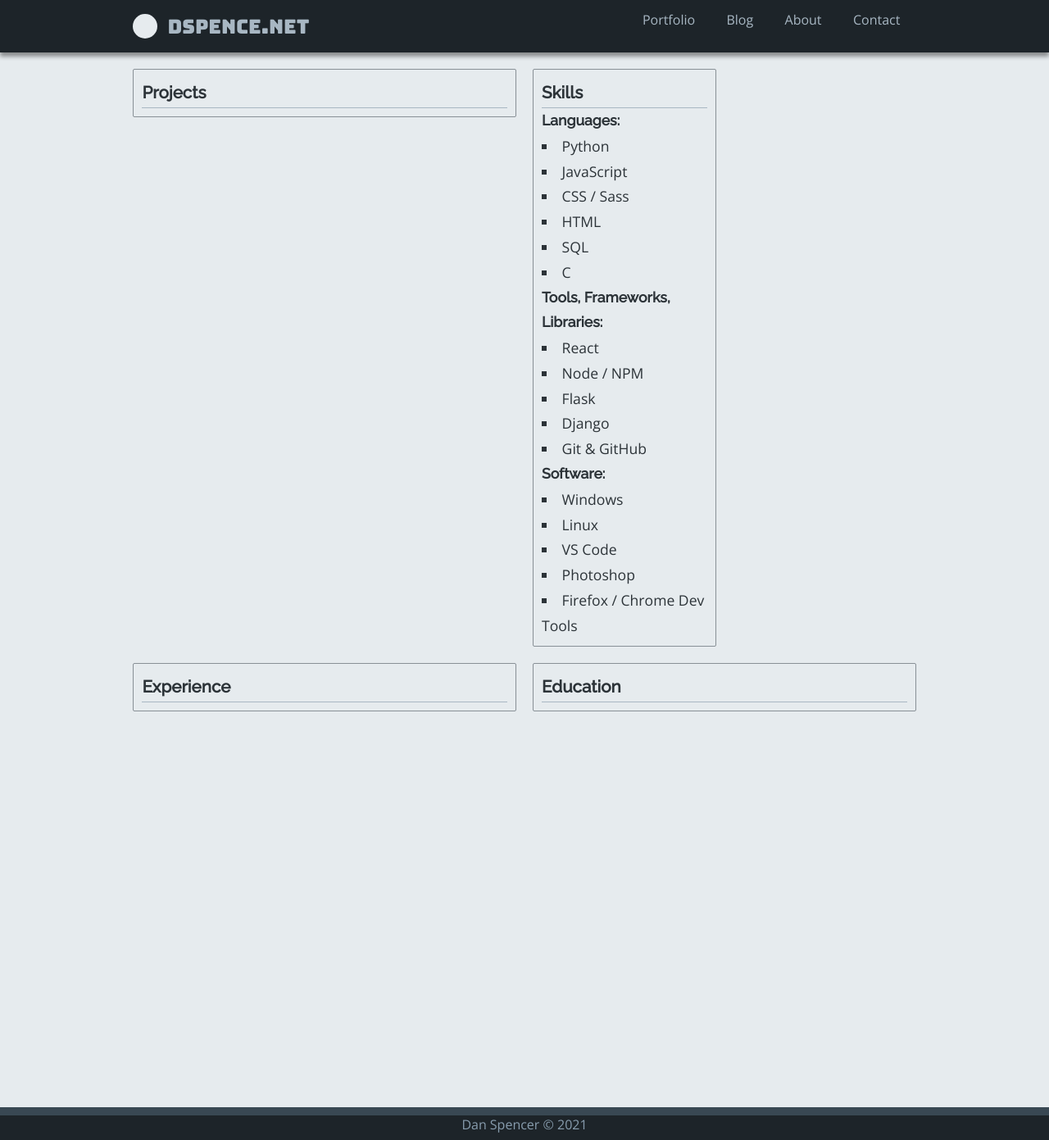
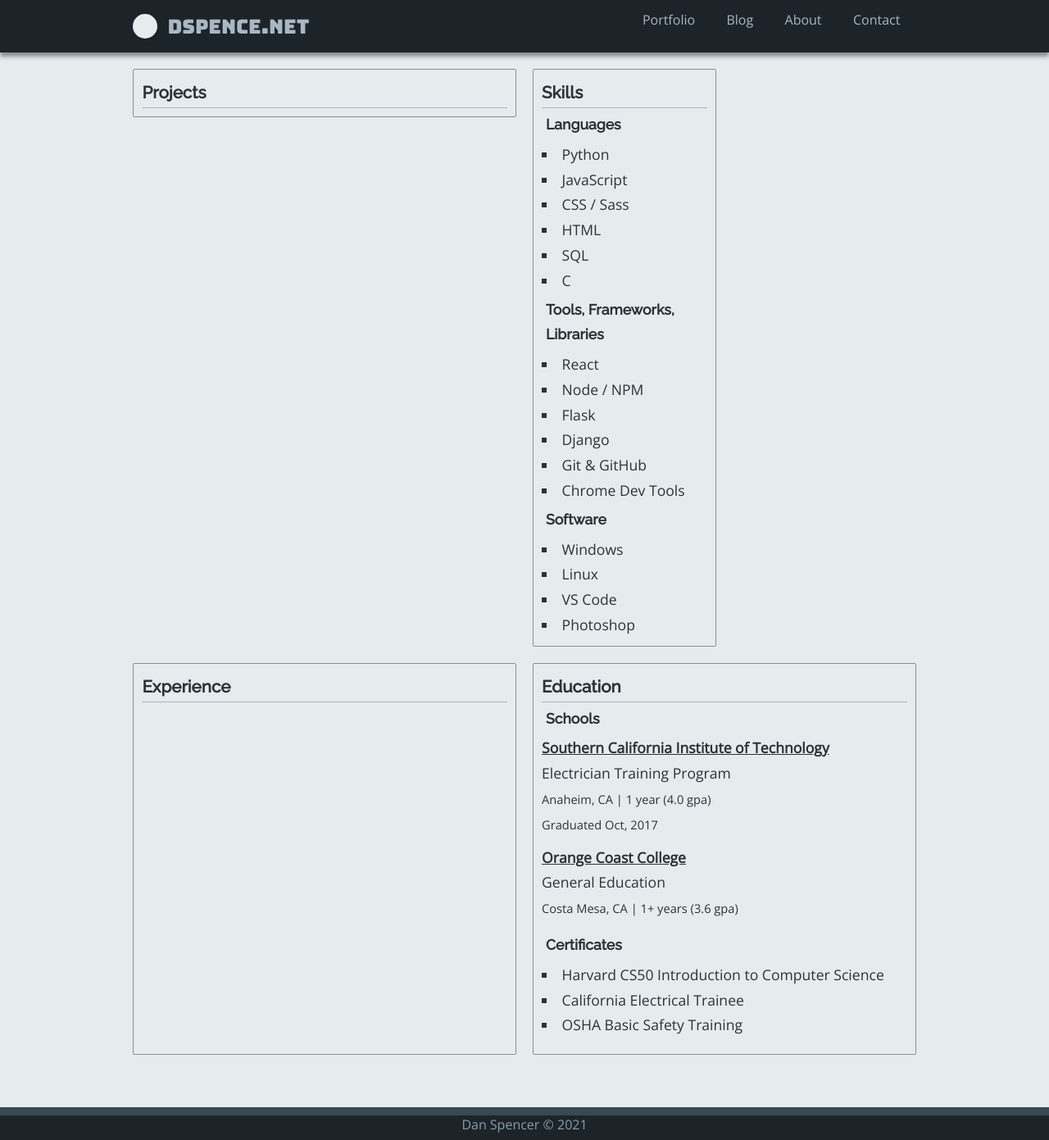
Before and after one commit to daspe/d-spence.github.io, a Jekyll site: the page built from _pages/portfolio.html, in a window 1280 px wide and 1391 px high. Shown: the whole window at 82% size. Built offline with Jekyll 4.4.1, drawn with Linux system fonts in a browser that asks for light colours.

Commit message:
Added more info to portfolio.

```diff
--- a/_data/education.yml
+++ b/_data/education.yml
@@ -4,7 +4,7 @@ schools:
     location: "Anaheim, CA"
     subject: "Electrician Training Program"
     duration: "1 year"
-    graduation: "Oct 2017"
+    graduation: "Oct, 2017"
     gpa: 4.0
   - name: "Orange Coast College"
     location: "Costa Mesa, CA"
@@ -13,6 +13,6 @@ schools:
     graduation: null
     gpa: 3.6
 certificates:
+  - "Harvard CS50 Introduction to Computer Science"
   - "California Electrical Trainee"
-  - "Refinery Safety Overview"
   - "OSHA Basic Safety Training"
--- a/_data/skills.yml
+++ b/_data/skills.yml
@@ -14,10 +14,10 @@
     - name: Flask
     - name: Django
     - name: Git & GitHub
+    - name: Chrome Dev Tools
 - category: Software
   skills:
     - name: Windows
     - name: Linux
     - name: VS Code
     - name: Photoshop
-    - name: Firefox / Chrome Dev Tools
--- a/_pages/portfolio.html
+++ b/_pages/portfolio.html
@@ -12,7 +12,7 @@ permalink: /portfolio
     <div class="pf-container pf-skills">
       <h3 class="pf-heading">Skills</h4>
         {% for item in site.data.skills %}
-          <h4>{{item.category}}:</h5>
+          <h4 class="pf-subheading">{{item.category}}</h5>
           <ul>
           {% for skill in item.skills %}
             <li class="skill">{{skill.name}}</li>
@@ -25,6 +25,23 @@ permalink: /portfolio
     </div>
     <div class="pf-container pf-education">
       <h3 class="pf-heading">Education</h4>
+      <h4 class="pf-subheading">Schools</h4>
+      {% for school in site.data.education.schools %}
+        <div class="pf-item">
+          <p class="school-name">{{school.name}}</p>
+          <p>{{school.subject}}</p>
+          <p><small>{{school.location}} | {{school.duration}} ({{school.gpa}} gpa)</small></p>
+          {% if school.graduation %}
+            <p><small>Graduated {{school.graduation}}</small></p>
+          {% endif %}
+        </div>
+      {% endfor %}
+      <h4 class="pf-subheading">Certificates</h4>
+      <ul class="pf-item">
+      {% for cert in site.data.education.certificates %}
+        <li>{{cert}}</li>
+      {% endfor %}
+      </ul>
     </div>
   </div>
 </div>
--- a/_sass/pages/portfolio.scss
+++ b/_sass/pages/portfolio.scss
@@ -30,6 +30,10 @@
     border-bottom: 1px solid var(--d-09);
 }
 
+.pf-subheading {
+    padding: 5px;
+}
+
 .pf-skills {
     grid-column: span 1;
     align-self: start;
@@ -52,6 +56,11 @@
 
 }
 
-.skill {
-    list-style-position: inside;
+.pf-item {
+    padding-bottom: 10px;
 }
+
+.school-name {
+    font-weight: 900;
+    text-decoration: underline;
+}
```
